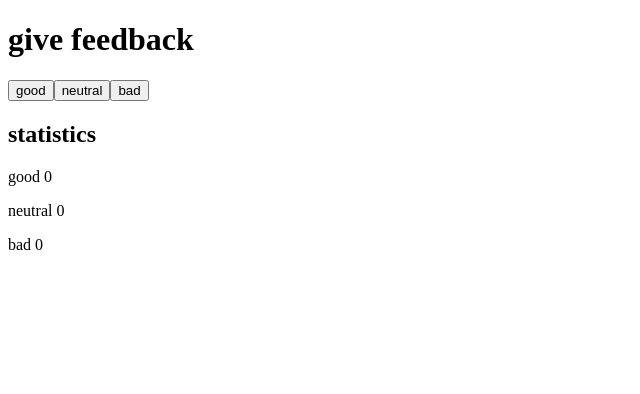
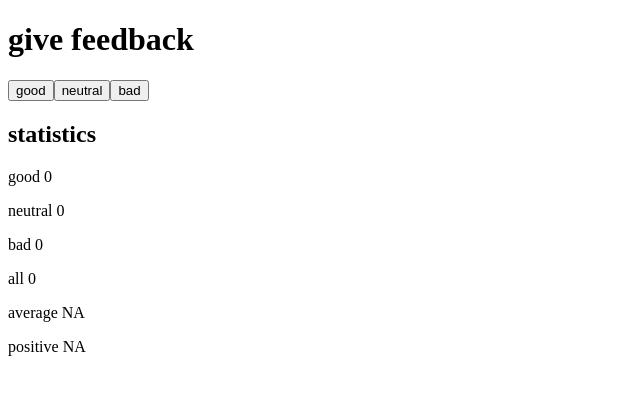
Before and after one commit to rednaxelam/full-stack-open, a React (Vite) app in the folder part-1/uni-cafe/: page / in a window 1280 px wide. Shown: the top 394 px of the page, without its empty margins (0-640 px from the left). Built offline with nearby package versions, Linux system fonts and the light colour scheme.

Commit message:
Complete Exercise 1.7

```diff
--- a/part-1/uni-cafe/src/App.jsx
+++ b/part-1/uni-cafe/src/App.jsx
@@ -25,6 +25,7 @@ const App = () => {
   const [neutral, setNeutral] = useState(0)
   const [bad, setBad] = useState(0)
 
+  const all = good + neutral + bad;
   return (
     <div>
       <HTag textContent={'give feedback'} level={1} />
@@ -38,6 +39,9 @@ const App = () => {
       <Result valueLabel={'good'} value={good} />
       <Result valueLabel={'neutral'} value={neutral} />
       <Result valueLabel={'bad'} value={bad} />
+      <Result valueLabel={'all'} value={all} />
+      <Result valueLabel={'average'} value={(all === 0) ? 'NA' : (good - bad) / all} />
+      <Result valueLabel={'positive'} value={(all === 0) ? 'NA' :`${100 * (good / all)}%`} />
 
       <Result />
     </div>
```
